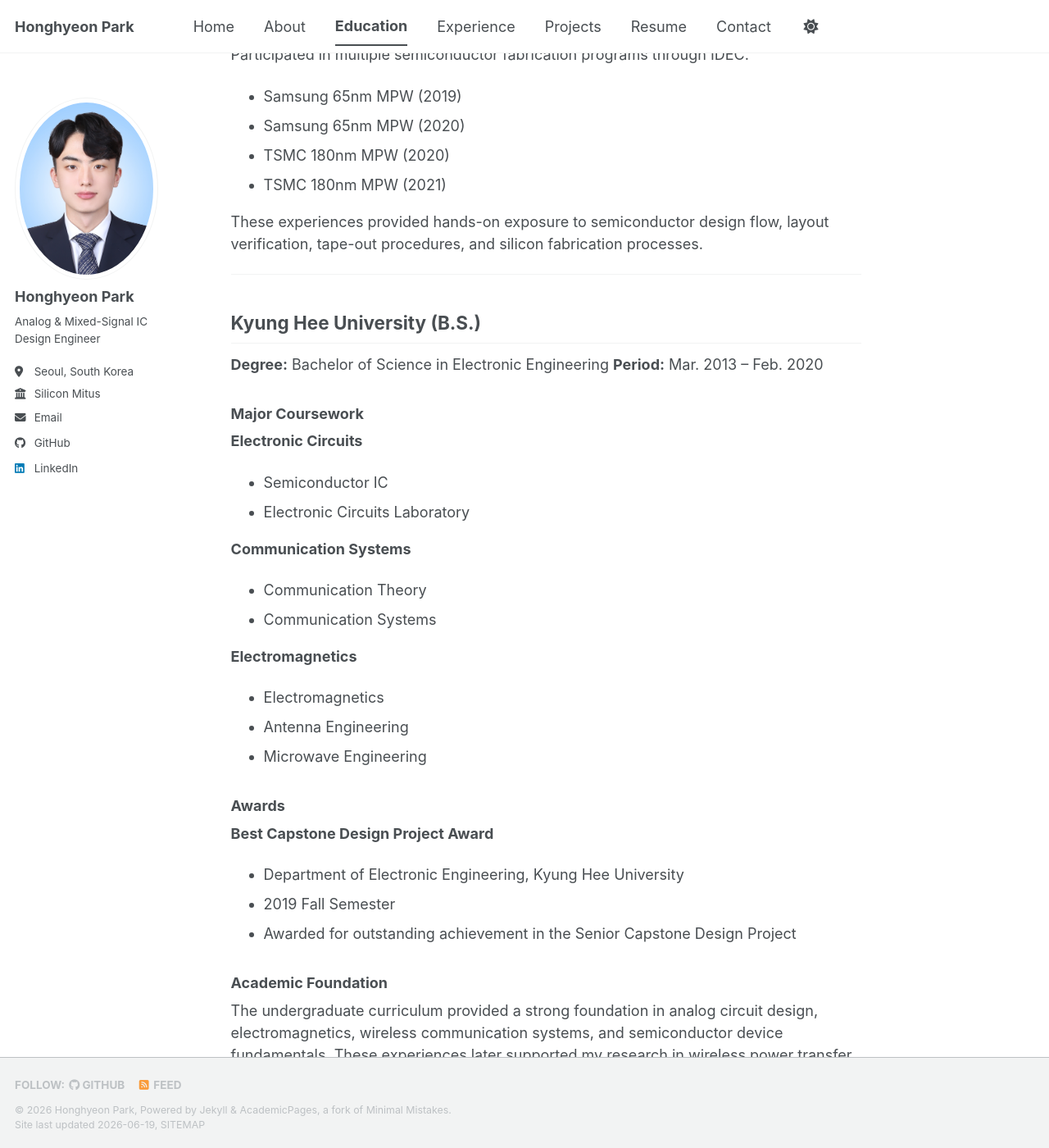
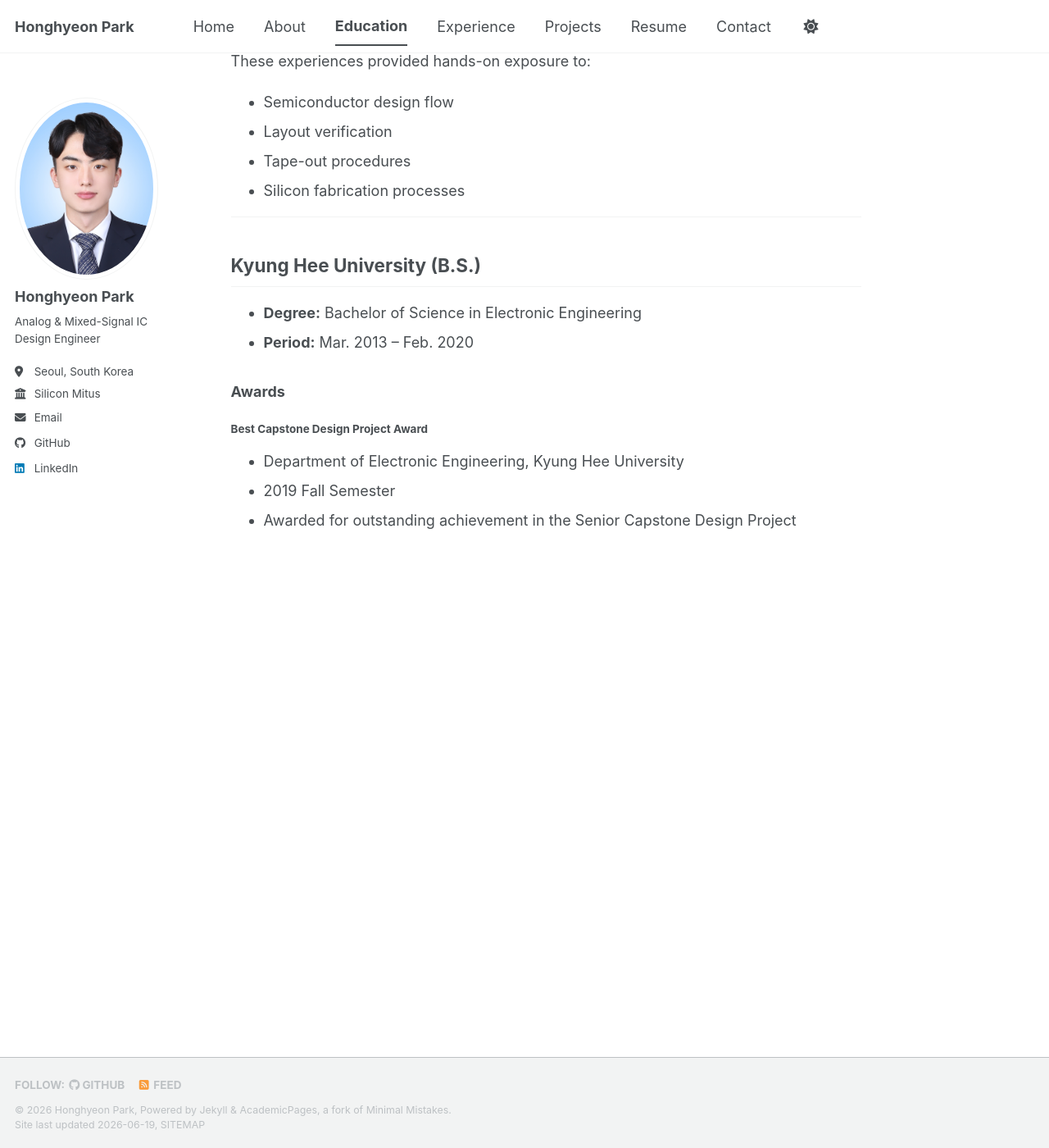
Before and after one commit to PARKHONGHYEON/PARHONGHYEON.github.io, a Jekyll site: the page built from _pages/education.md, in a window 1280 px wide and 1400 px high, scrolled down 1386 px. Shown: the whole window at 82% size. Built offline with Jekyll 4.4.1, drawn with Linux system fonts in a browser that asks for light colours; a script bundle is joined from its source files by our own code; library files that are not in the unit come from our copies; some of the changed text lies outside the part shown.

Commit message:
Update education.md

```diff
--- a/_pages/education.md
+++ b/_pages/education.md
@@ -5,42 +5,34 @@ title: "Education"
 author_profile: true
 ---
 
-
 ## Kyung Hee University (M.S.)
 
-**Degree:** Master of Science in Electronic Engineering
-**Period:** Mar. 2020 – Feb. 2022
+* **Degree:** Master of Science in Electronic Engineering
+* **Period:** Mar. 2020 – Feb. 2022
 
 ### Thesis
 
 > Design of Wireless Implantable Device with Ultra-Compact and Low-Power Detecting Bio-Signals Using Multiple Sensors
 
-### Research Interests
-
-* Wireless Power Transfer (WPT)
-* Implantable Bio-Signal Monitoring Devices (Glucose, Blood Vessel, etc.)
-* Ultra-Low-Power Circuit Design
-* Batteryless System Design
-
 ### Laboratory
 
-* **Research Group:** [Applied Electromagnetics Laboratory (AEL)](http://ael.khu.ac.kr/)
+* **Research Group:** Applied Electromagnetics Laboratory (AEL)
 * **Advisor:** Dr. Sanghoek Kim
 
 ### Research Outputs
 
-**Conference Publication**
+#### Conference Publication
 
-*A mm-Sized Implantable Glucose Sensor Using a Fluorescent Hydrogel*
+**A mm-Sized Implantable Glucose Sensor Using a Fluorescent Hydrogel**
 
 * **Authors:** Hyeonkeon Lee, Honghyeon Park, Taein Kim, Mi Song Nam, Yun Jung Heo*, Sanghoek Kim*
 * **Conference:** 2023 IEEE Radio Frequency Integrated Circuits Symposium (RFIC)
 * **Role:** Co-Author
 * **Publication:** [IEEE Xplore](https://ieeexplore.ieee.org/document/10186146)
 
-**Patent**
+#### Patent
 
-*Measurement System and Method for Medical Device Expansion Pressure*
+**Measurement System and Method for Medical Device Expansion Pressure**
 
 * **Inventors:** Sang-Dae Kang, Sanghoek Kim, Jeongho Park, Honghyeon Park, Kwon-Ran Gu
 * **Application No.:** 10-2020-0077555
@@ -56,41 +48,24 @@ Participated in multiple semiconductor fabrication programs through IDEC.
 * TSMC 180nm MPW (2020)
 * TSMC 180nm MPW (2021)
 
-These experiences provided hands-on exposure to semiconductor design flow, layout verification, tape-out procedures, and silicon fabrication processes.
+These experiences provided hands-on exposure to:
+
+* Semiconductor design flow
+* Layout verification
+* Tape-out procedures
+* Silicon fabrication processes
 
 ---
 
 ## Kyung Hee University (B.S.)
 
-**Degree:** Bachelor of Science in Electronic Engineering
-**Period:** Mar. 2013 – Feb. 2020
-
-### Major Coursework
-
-**Electronic Circuits**
-
-* Semiconductor IC
-* Electronic Circuits Laboratory
-
-**Communication Systems**
-
-* Communication Theory
-* Communication Systems
-
-**Electromagnetics**
-
-* Electromagnetics
-* Antenna Engineering
-* Microwave Engineering
+* **Degree:** Bachelor of Science in Electronic Engineering
+* **Period:** Mar. 2013 – Feb. 2020
 
 ### Awards
 
-**Best Capstone Design Project Award**
+#### Best Capstone Design Project Award
 
 * Department of Electronic Engineering, Kyung Hee University
 * 2019 Fall Semester
 * Awarded for outstanding achievement in the Senior Capstone Design Project
-
-### Academic Foundation
-
-The undergraduate curriculum provided a strong foundation in analog circuit design, electromagnetics, wireless communication systems, and semiconductor device fundamentals. These experiences later supported my research in wireless power transfer systems and my professional career in Analog & Mixed-Signal IC Design.
```
